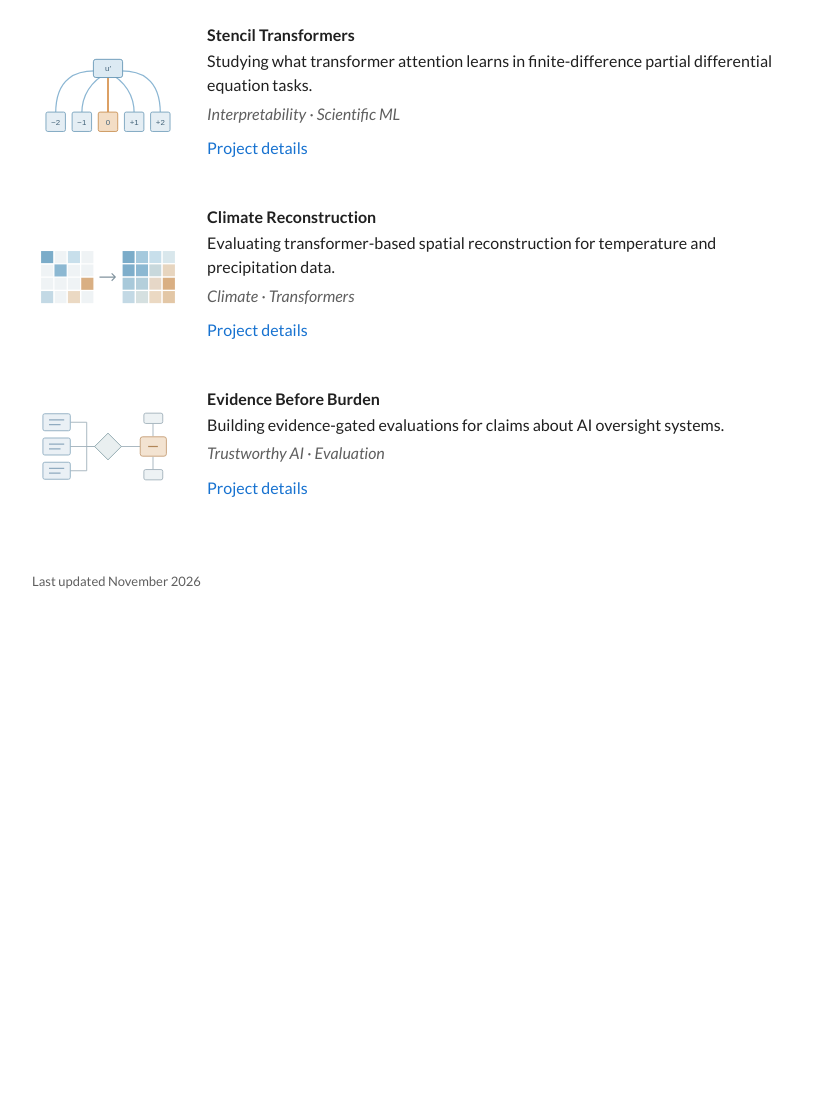
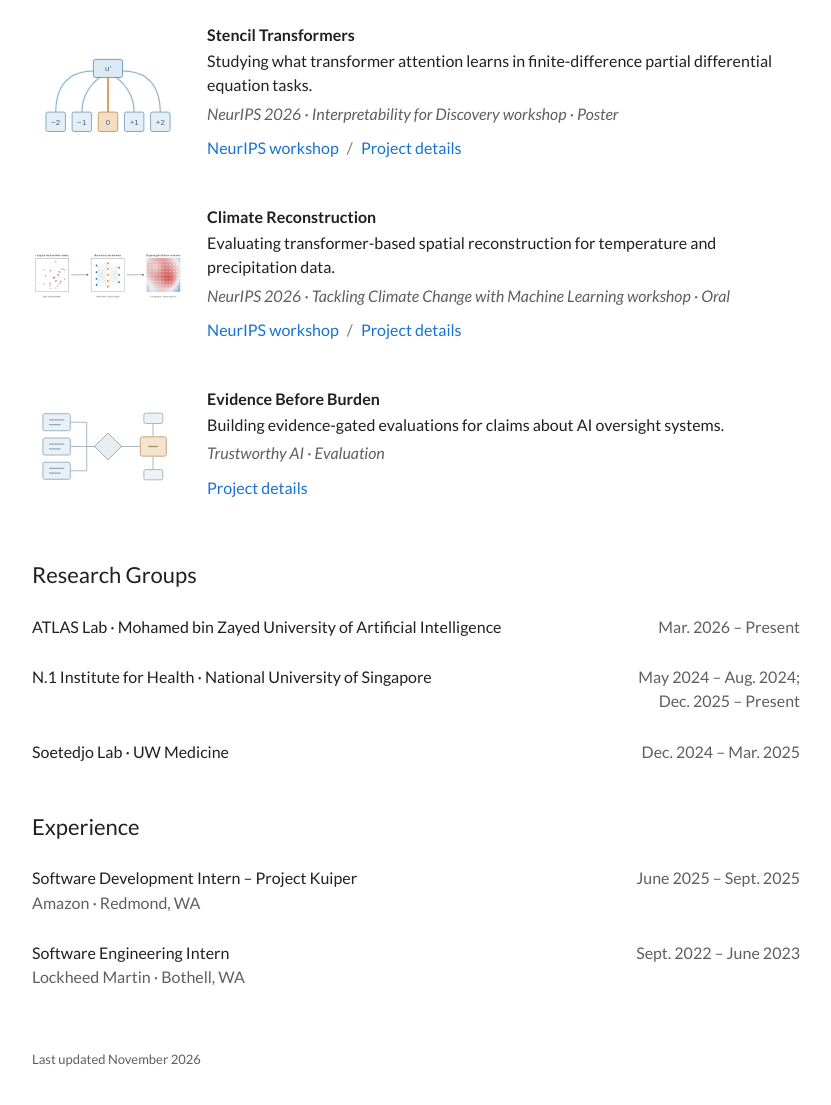
Before and after one commit to shellmatthewk/shellmatthewk.github.io, a website built with Vite: page index.html in a window 1280 px wide. Shown: the part 451-1556 px from the top of the page, without its empty margins (224-1055 px from the left). Before the commit the page ends 1101 px from the top, so only its background shows below. Built offline with nearby package versions, Linux system fonts and the light colour scheme.

Commit message:
Add research links, climate diagram, groups, and experience

```diff
--- a/index.html
+++ b/index.html
@@ -58,13 +58,19 @@
               Studying what transformer attention learns in finite-difference
               partial differential equation tasks.
             </p>
-            <p class="venue"><em>Interpretability · Scientific ML</em></p>
-            <p class="publication-links"><a href="work/#stencil-transformers">Project details</a></p>
+            <p class="venue"><em>NeurIPS 2026 · Interpretability for Discovery workshop · Poster</em></p>
+            <p class="publication-links">
+              <a href="https://neurips.cc/virtual/2026/loc/atlanta/164266">NeurIPS workshop</a>
+              <span aria-hidden="true">/</span>
+              <a href="work/#stencil-transformers">Project details</a>
+            </p>
           </div>
         </article>
         <article class="publication">
           <div class="paper-image">
-            <img src="assets/climate-reconstruction.svg" width="240" height="160" alt="Schematic of a partially observed climate field and a reconstructed grid" />
+            <a href="work/#climate-reconstruction" aria-label="View the climate reconstruction diagram">
+              <img src="assets/climate-reconstruction.png" width="2000" height="603" alt="Irregular station observations pass through a reconstruction network to produce regular-grid climate estimates" />
+            </a>
           </div>
           <div class="publication-content">
             <h3>Climate Reconstruction</h3>
@@ -72,8 +78,12 @@
               Evaluating transformer-based spatial reconstruction for
               temperature and precipitation data.
             </p>
-            <p class="venue"><em>Climate · Transformers</em></p>
-            <p class="publication-links"><a href="work/#climate-reconstruction">Project details</a></p>
+            <p class="venue"><em>NeurIPS 2026 · Tackling Climate Change with Machine Learning workshop · Oral</em></p>
+            <p class="publication-links">
+              <a href="https://neurips.cc/virtual/2026/loc/sydney/oral/174598">NeurIPS workshop</a>
+              <span aria-hidden="true">/</span>
+              <a href="work/#climate-reconstruction">Project details</a>
+            </p>
           </div>
         </article>
         <article class="publication">
@@ -91,6 +101,43 @@
           </div>
         </article>
       </section>
+      <section id="research-groups" class="section" aria-labelledby="research-groups-heading">
+        <h2 id="research-groups-heading">Research Groups</h2>
+        <dl class="timeline-list">
+          <div class="timeline-entry">
+            <dt>ATLAS Lab · Mohamed bin Zayed University of Artificial Intelligence</dt>
+            <dd class="timeline-date">Mar. 2026 – Present</dd>
+          </div>
+          <div class="timeline-entry">
+            <dt>N.1 Institute for Health · National University of Singapore</dt>
+            <dd class="timeline-date">May 2024 – Aug. 2024;<br />Dec. 2025 – Present</dd>
+          </div>
+          <div class="timeline-entry">
+            <dt>Soetedjo Lab · UW Medicine</dt>
+            <dd class="timeline-date">Dec. 2024 – Mar. 2025</dd>
+          </div>
+        </dl>
+      </section>
+
+      <section id="experience" class="section" aria-labelledby="experience-heading">
+        <h2 id="experience-heading">Experience</h2>
+        <dl class="timeline-list">
+          <div class="timeline-entry">
+            <dt>
+              Software Development Intern – Project Kuiper
+              <span class="timeline-organization">Amazon · Redmond, WA</span>
+            </dt>
+            <dd class="timeline-date">June 2025 – Sept. 2025</dd>
+          </div>
+          <div class="timeline-entry">
+            <dt>
+              Software Engineering Intern
+              <span class="timeline-organization">Lockheed Martin · Bothell, WA</span>
+            </dt>
+            <dd class="timeline-date">Sept. 2022 – June 2023</dd>
+          </div>
+        </dl>
+      </section>
       <footer class="page-footer">Last updated November 2026</footer>
     </main>
   </body>
--- a/styles.css
+++ b/styles.css
@@ -147,6 +147,19 @@ h3 {
 .project-detail + .project-detail { margin-top: 28px; }
 .project-detail { scroll-margin-top: 28px; }
 .project-detail h3 { margin-bottom: 6px; }
+.project-figure { margin: 20px 0 0; }
+.project-figure img { display: block; width: 100%; height: auto; }
+.timeline-list { margin: 0; }
+.timeline-entry {
+  display: grid;
+  grid-template-columns: minmax(0, 1fr) auto;
+  gap: 8px 28px;
+  padding: 13px 0;
+}
+.timeline-entry dt { min-width: 0; font-weight: 400; }
+.timeline-entry dd { margin: 0; }
+.timeline-date { color: var(--muted); text-align: right; white-space: nowrap; }
+.timeline-organization { display: block; color: var(--muted); }
 .empty-note { color: var(--muted); font-style: italic; }
 .link-list { margin: 0; }
 .link-list div { display: grid; grid-template-columns: 150px minmax(0, 1fr); padding: 7px 0; }
@@ -165,6 +178,8 @@ h3 {
   .interior-header { padding-top: 0; }
   .contact-links { line-height: 1.9; }
   .contact-links a { white-space: nowrap; }
+  .timeline-entry { grid-template-columns: 1fr; gap: 3px; }
+  .timeline-date { text-align: left; white-space: normal; }
 }
 
 @media (max-width: 360px) {
```
Also changed, not shown: work/index.html (+9 -2 lines), README.md, assets/climate-reconstruction.png (added).
